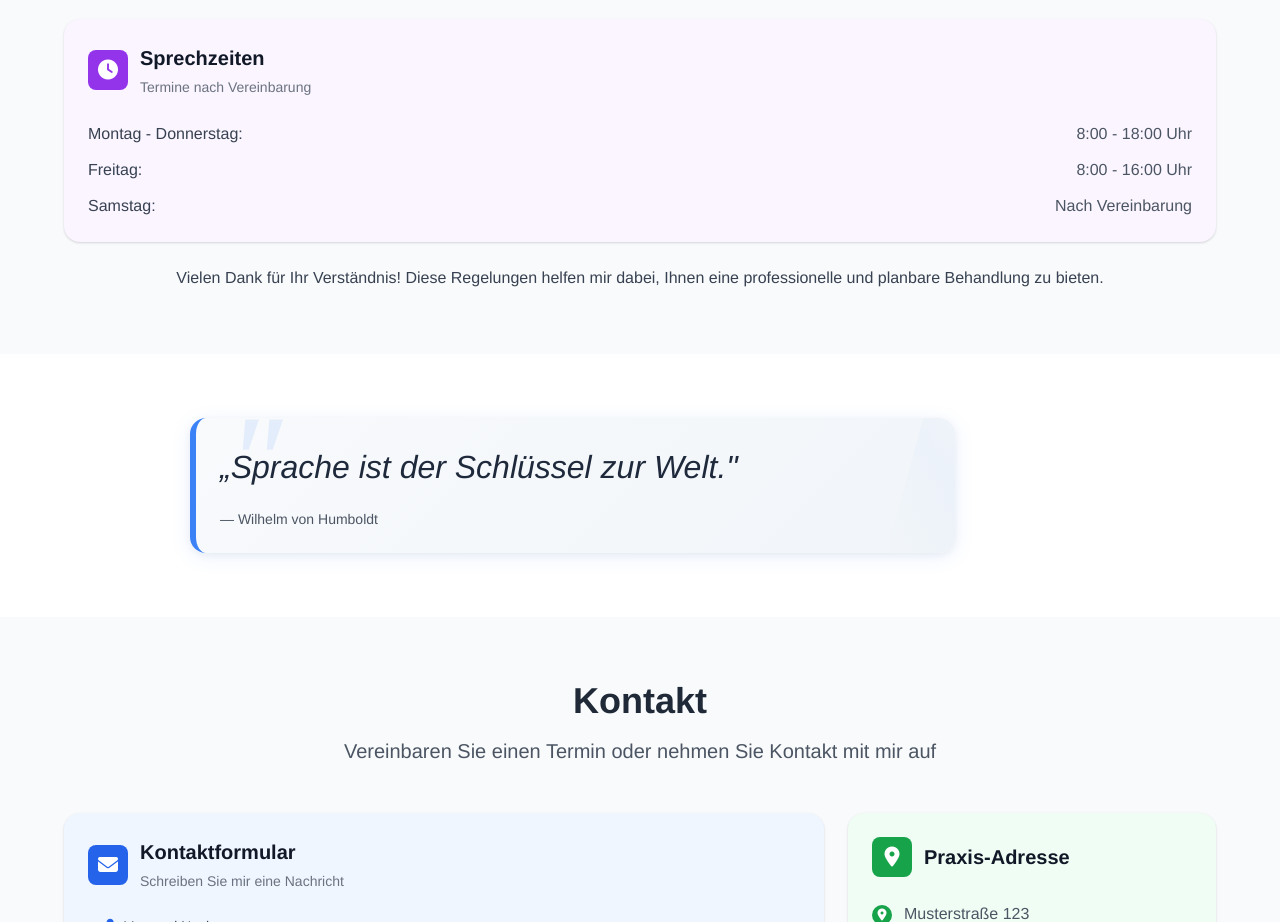
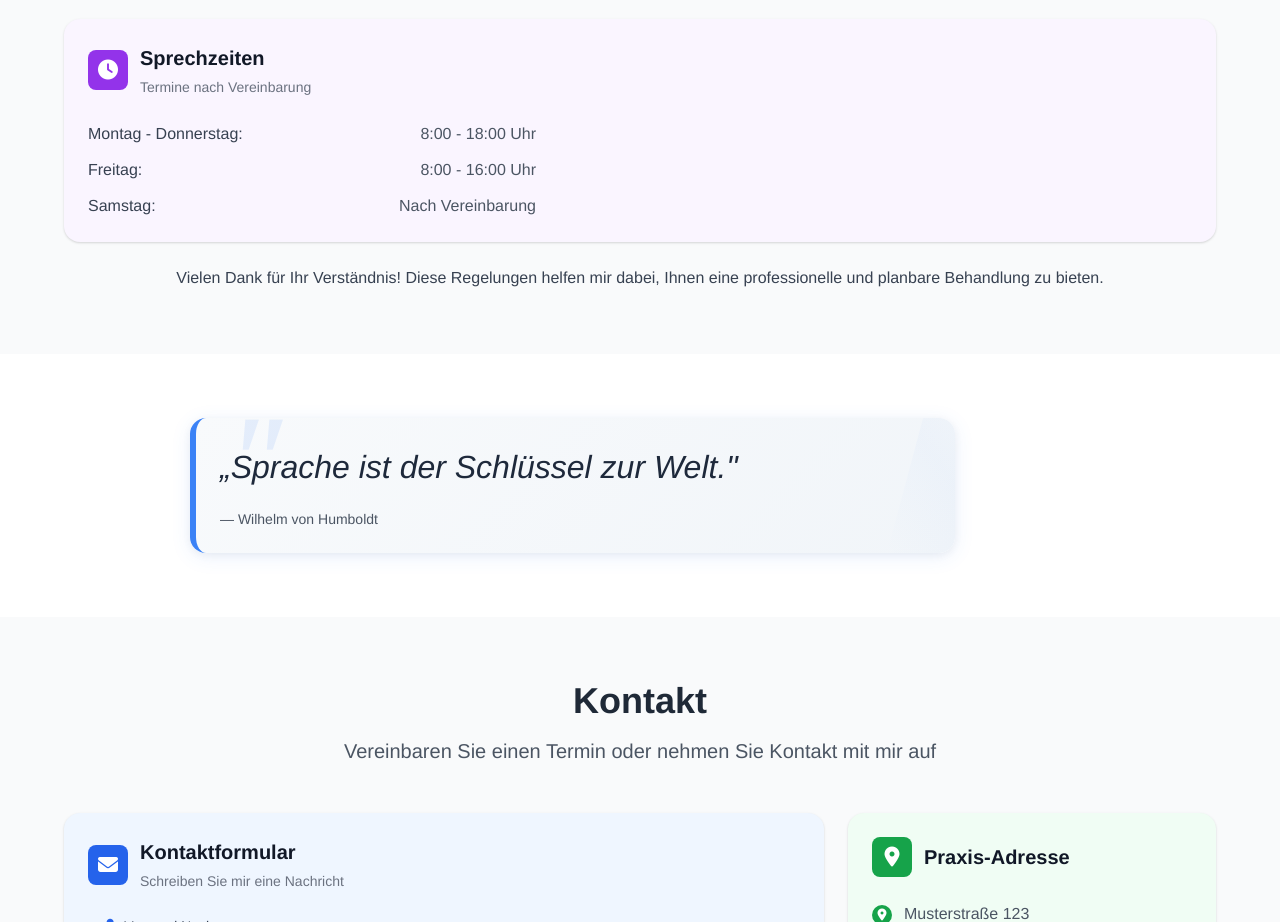
Before and after one commit to benschaf/logo-website, a plain HTML site: page index.html in a window 1280 px wide. Shown: the part 4900-5822 px from the top of the page. Drawn offline with nearby package versions, Linux system fonts and the light colour scheme.

Commit message:
improve sprechzeiten spacing

```diff
--- a/index.html
+++ b/index.html
@@ -1181,7 +1181,7 @@
                 </div>
               </div>
               <div class="card-bento__body">
-                <div class="space-y-3">
+                <div class="space-y-3 max-w-md">
                   <div class="flex justify-between items-center">
                     <span class="text-gray-700 font-medium"
                       >Montag - Donnerstag:</span
```
